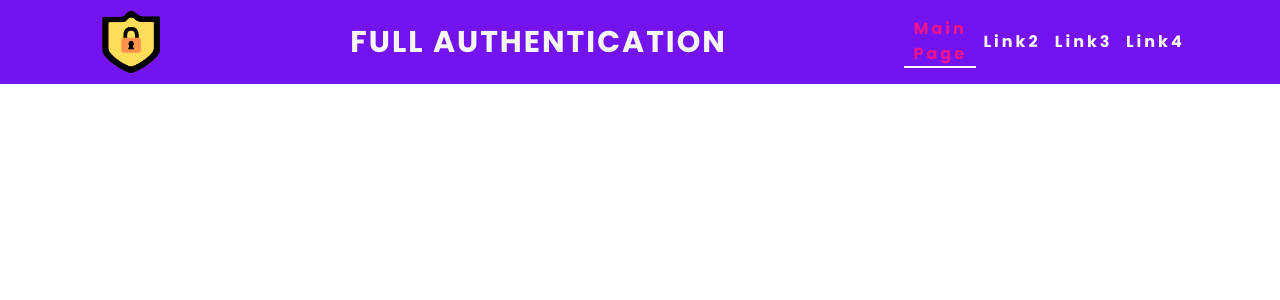
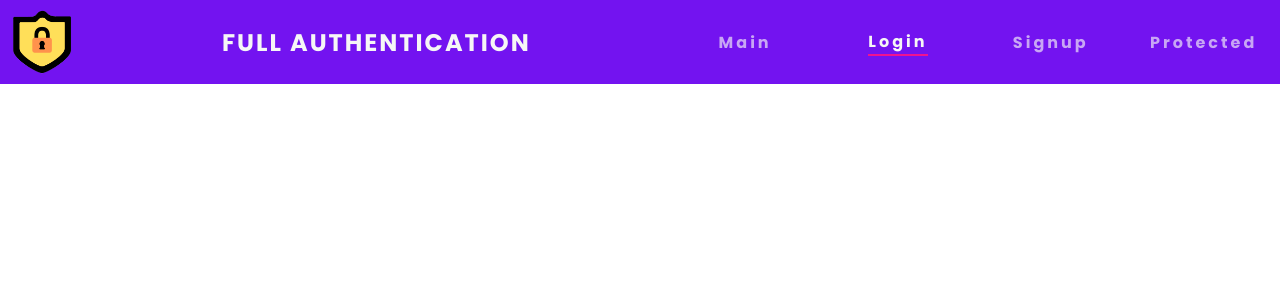
Before and after one commit to wawrzynmc/Authentication-client, a React (Create React App) app: page /auth in a window 1280 px wide. Shown: the top 300 px of the page. Built offline with nearby package versions, Linux system fonts and the light colour scheme.

Commit message:
:zap: MainNavigation animation done

```diff
--- a/src/App.js
+++ b/src/App.js
@@ -15,7 +15,7 @@ import { useAuth } from './shared/hooks/auth-hook';
 
 function App() {
 	const { token, login, logout, duringAutologin, userId } = useAuth();
-	console.log('token', token);
+	// console.log('token', token);
 
 	return (
 		<AuthContext.Provider
--- a/src/index.css
+++ b/src/index.css
@@ -8,6 +8,7 @@
 body {
 	margin: 0;
 	padding: 0;
+	min-width: 320px;
 }
 
 html {
--- a/src/shared/components/Navigation/MainNavigation/MainNavigation.module.css
+++ b/src/shared/components/Navigation/MainNavigation/MainNavigation.module.css
@@ -1,6 +1,22 @@
 .Title {
-    font-size: 3em;
+    flex-grow: 1;
+
+    font-size: 2.2em;
     text-transform: uppercase;
     letter-spacing: 2px;
     color: rgb(246, 246, 246);
+    text-align: center;
+    margin: 10px 0;
 }
+
+@media screen and (min-width: 576px) {
+    .Title {
+        font-size: 2.4em;
+    }
+}
+
+@media screen and (min-width: 768px) {
+    .Title {
+        flex-grow: 1;
+    }
+}
--- a/src/shared/components/Navigation/NavigationItems/NavigationItem/NavigationItem.js
+++ b/src/shared/components/Navigation/NavigationItems/NavigationItem/NavigationItem.js
@@ -6,7 +6,7 @@ import classes from './NavigationItem.module.css'
 const NavigationItem = (props) => {
     return(
         <li className={classes.NavigationItem}>
-            <NavLink to={props.link} activeClassName={classes.active} exact={props.exact}>
+            <NavLink to={props.link} activeClassName={classes.active} exact={props.exact} onMouseOver={props.mouseOver} onClick={props.mouseOver}>
                 {props.children}
             </NavLink>
         </li>
--- a/src/shared/components/Navigation/NavigationItems/NavigationItem/NavigationItem.module.css
+++ b/src/shared/components/Navigation/NavigationItems/NavigationItem/NavigationItem.module.css
@@ -6,12 +6,20 @@
 .NavigationItem a {
     display: inline-block;
 
-    color: rgb(246, 246, 246);
+    color: rgba(246, 246, 246, 0.65);
     text-decoration: none;
     text-transform: capitalize;
     letter-spacing: 3px;
     font-weight: bold;
     font-size: 1.6em;
+    transition: color .3s;
+}
+
+.NavigationItem a:hover,
+.NavigationItem a:active,
+.NavigationItem a.active {
+    color: rgb(246, 246, 246);
+    content: "";
 }
 
 .NavigationItem a::after {
@@ -20,8 +28,18 @@
     height: 2px;
 
     content: '';
-    background-color: #fff;
+    background-color: #f01390 ;
     transition: width .3s;
+}
+
+.NavigationItem a.active::after,
+.NavigationItem a.active:hover::after{
+    display: block;
+    width: 100%;
+    height: 2px;
+
+    content: '';
+    background-color: #f01390 ;
 }
 
 .NavigationItem a:hover::after {
@@ -29,21 +47,19 @@
     transition: width .3s;
 }
 
-.NavigationItem .active::after{
-    display: block;
-    width: 100%;
-    height: 2px;
 
-    content: '';
-    background-color: #fff;
+/* .NavigationItem a:hover:not(.active) {
+    color: black
+} */
+
+@media screen and (min-width: 768px) {
+    .NavigationItem a {
+        margin: 0 5px;
+    }
+
+    .NavigationItem a:hover::after,
+    .NavigationItem a::after{
+        content: none;
+
+    }
 }
-
-.NavigationItem a:hover,
-.NavigationItem a:active,
-.NavigationItem a.active {
-    color: #f01390 ;
-}
-
-.NavigationItem a:hover:not(.active) {
-    color: black
-}
--- a/src/shared/components/Navigation/NavigationItems/NavigationItems.js
+++ b/src/shared/components/Navigation/NavigationItems/NavigationItems.js
@@ -1,4 +1,4 @@
-import React, { useContext} from 'react';
+import React, { useContext, useRef } from 'react';
 
 import NavigationItem from './NavigationItem/NavigationItem';
 
@@ -7,30 +7,67 @@ import { AuthContext } from '../../../context/auth-context';
 import classes from './NavigationItems.module.css';
 
 const NavigationItems = (props) => {
-    const auth = useContext(AuthContext);
+	const auth = useContext(AuthContext);
+	const marker = useRef(null);
 
-    let attachedClasses = [classes.NavigationItems];
+	let attachedClasses = [classes.NavigationItems];
 
-    if (props.desktopView) {
-        attachedClasses.push(classes.Desktop)
-    } else {
-        attachedClasses.push(classes.Mobile)
-    }
+	if (props.desktopView) {
+		attachedClasses.push(classes.Desktop);
+	} else {
+		attachedClasses.push(classes.Mobile);
+	}
+
+	const navigationItemMouseOverHandler = (event) => {
+		marker.current.style.bottom = `28px`;
+		marker.current.style.left = `${event.target.offsetLeft}px`;
+		marker.current.style.width = `${event.target.offsetWidth}px`;
+		marker.current.style.animation = '';
+	};
+
+	const navigationMouseOutHandler = (event) => {
+		console.log('adsad');
+		// marker.current.style.bottom= '0px'
+		// marker.current.style.width = `0px`
+		marker.current.style.animation = `${classes.xd} 2s both`;
+	};
+
+	// Maybe on mouseOut focus on active link?
 
 	return (
-		<nav className={classes.Navigation}>
-			<ul className={attachedClasses.join(" ")}>
-				<NavigationItem link="/auth" exact>
-					Main Page
+		<nav
+			className={classes.Navigation}
+			onMouseLeave={navigationMouseOutHandler}
+		>
+			<ul className={attachedClasses.join(' ')}>
+				<div className={classes.marker} ref={marker}></div>
+				<NavigationItem
+					link="/"
+					mouseOver={navigationItemMouseOverHandler}
+					exact
+				>
+					Main
 				</NavigationItem>
-				<NavigationItem link="/" exact>
-					Link2
+				<NavigationItem
+					link="/auth"
+					exact
+					mouseOver={navigationItemMouseOverHandler}
+				>
+					Login
 				</NavigationItem>
-				<NavigationItem link="/" exact>
-					Link3
+				<NavigationItem
+					link="/"
+					exact
+					mouseOver={navigationItemMouseOverHandler}
+				>
+					Signup
 				</NavigationItem>
-				<NavigationItem link="/" exact>
-					Link4
+				<NavigationItem
+					link="/"
+					exact
+					mouseOver={navigationItemMouseOverHandler}
+				>
+					Protected
 				</NavigationItem>
 			</ul>
 		</nav>
--- a/src/shared/components/Navigation/NavigationItems/NavigationItems.module.css
+++ b/src/shared/components/Navigation/NavigationItems/NavigationItems.module.css
@@ -1,26 +1,39 @@
 .Navigation {
-    display: flex;
-    align-items: center;
     height: 100%;
-    list-style: none;
+    position: relative;
 }
 
 .NavigationItems {
     display: flex;
-    justify-content: space-around;
-    align-items: center;
-
     list-style: none;
 }
 
 @media screen and (min-width: 768px) {
+    .Navigation {
+        flex-grow: 1;
+    }
+
     .Mobile {
         display: none;
     }
 
     .Desktop {
-        display: flex;
         flex-direction: row;
+        align-items: center;
+
+        height: 100%;
+        width: 100%;
+    }
+
+    .marker {
+        position: absolute;
+        height: 2px;
+        width: 0;
+        background-color:  #f01390 ;
+        bottom: 28px;
+        left: 0;
+        transition: 0.5s;
+        border-radius: 5px;
     }
 }
 
@@ -30,14 +43,39 @@
     }
 
     .Mobile {
-        display: flex;
         flex-direction: column;
         justify-content: space-around;
         align-items: center;
 
         width: 100%;
         height: 80%;
+    }
 
-        list-style: none;
+    .marker {
+        display: none;
     }
 }
+
+@keyframes xd {
+    0% {
+        bottom: 28px;
+        opacity: 1;
+    }
+
+    10% {
+        bottom: 28px;
+        opacity: 0;
+    }
+
+    75% {
+        bottom: 0;
+        opacity: 0;
+    }
+
+    100% {
+        left: 0;
+        bottom: 28px;
+        opacity: 0;
+        width: 0;
+    }
+}
--- a/src/shared/components/Navigation/SideDrawer/DrawerToggle/DrawerToggle.module.css
+++ b/src/shared/components/Navigation/SideDrawer/DrawerToggle/DrawerToggle.module.css
@@ -7,6 +7,7 @@
     width: 40px;
     height: 100%;
     padding: 25px 0;
+    margin: 0 20px;
 
     cursor: pointer;
 }
--- a/src/shared/components/ProtectedRoute/ProtectedRoute.js
+++ b/src/shared/components/ProtectedRoute/ProtectedRoute.js
@@ -5,7 +5,7 @@ import { AuthContext } from '../../context/auth-context';
 
 const ProtectedRoute = ({ component: Component, ...rest }) => {
 	const auth = useContext(AuthContext);
-    console.log(auth)
+    // console.log(auth)
 
 	return (
 		<Route
--- a/src/user/pages/Auth.js
+++ b/src/user/pages/Auth.js
@@ -9,7 +9,7 @@ const Auth = (props) => {
     const authSubmitHandler = async (event) => {
         event.preventDefault();
         auth.login('userId1', 'token');
-        console.log(history)
+        // console.log(history)
         history.push('/')
     }
 
```
Also changed, not shown: 1 other file (tests, documents, lock files or other folders).
